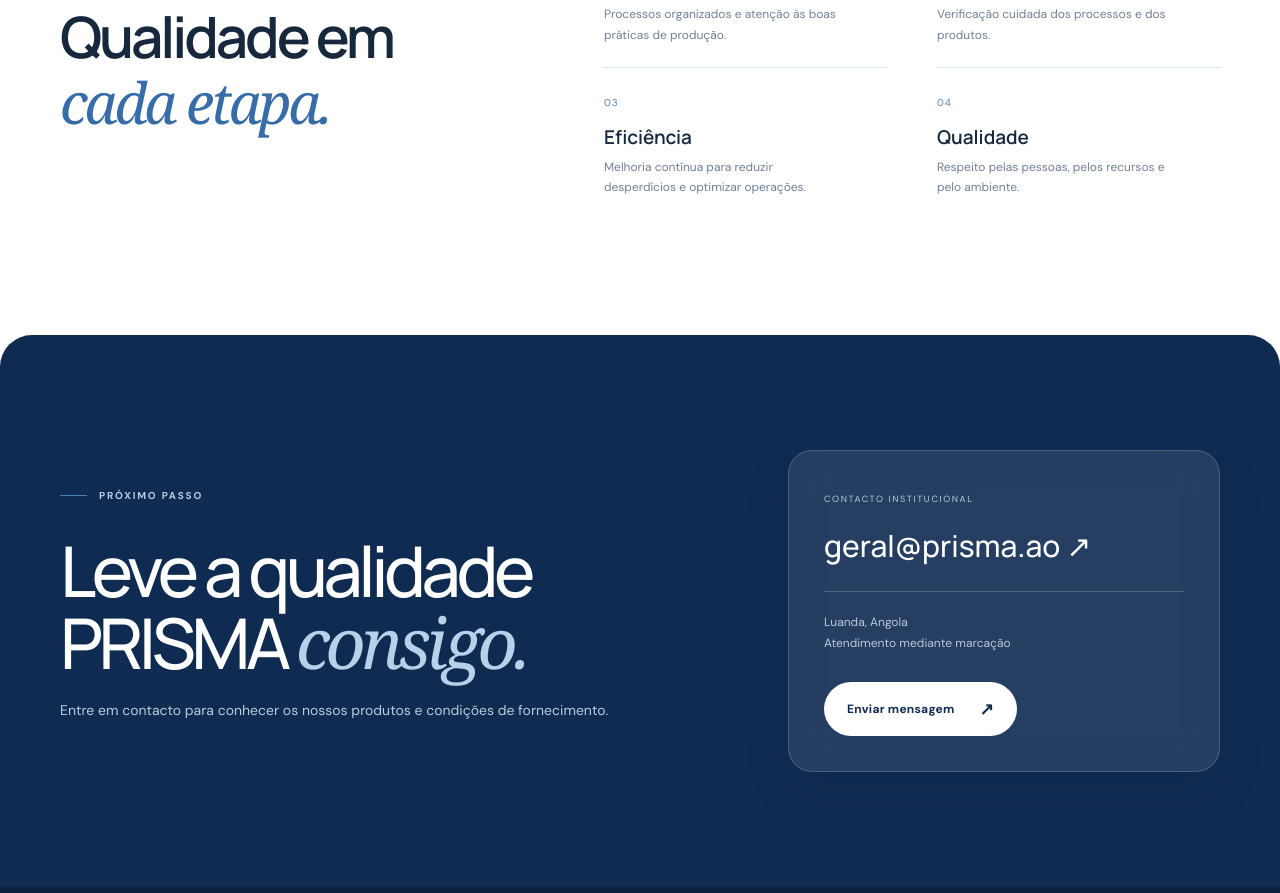
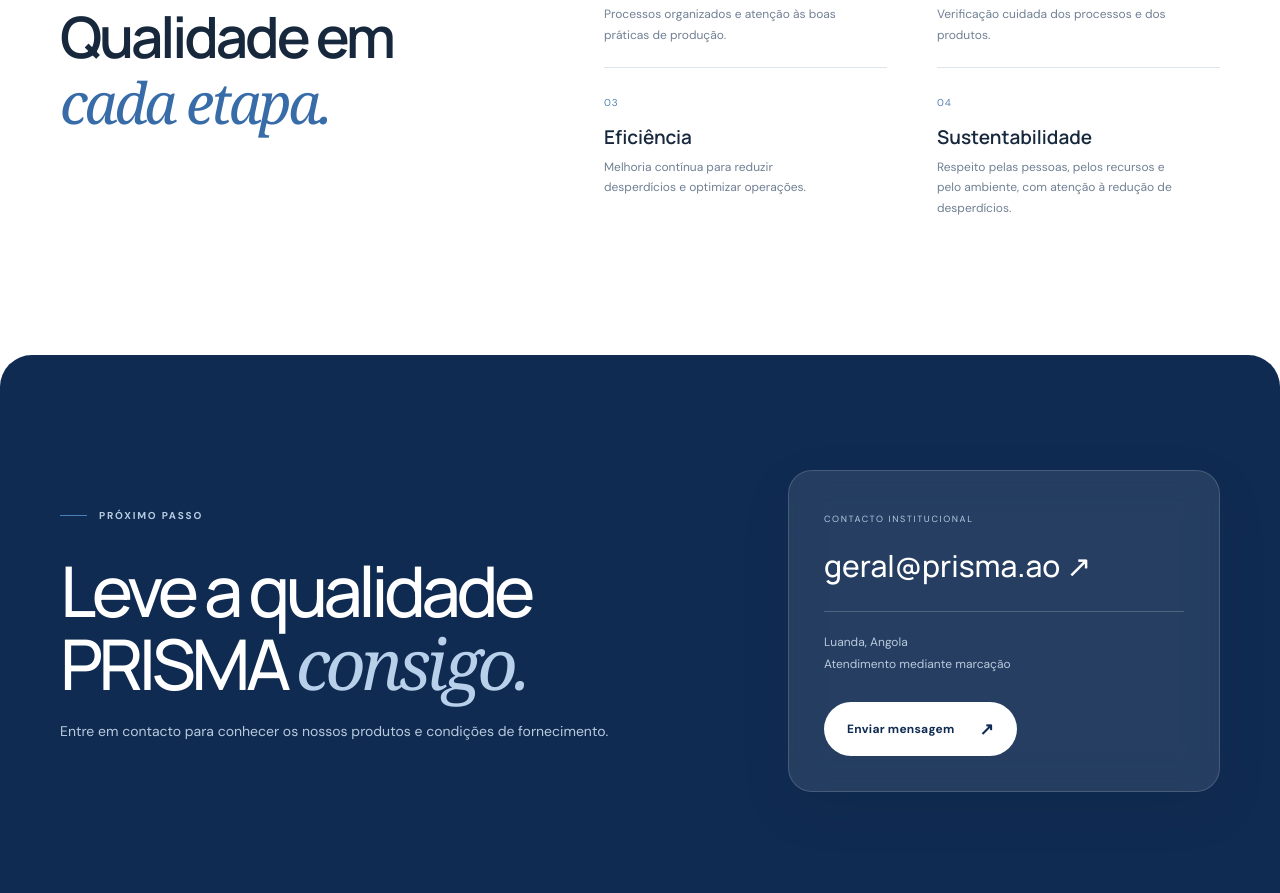
Before and after one commit to layouter787-source/www.prisma.ao, a plain HTML site: page index.html in a window 1280 px wide. Shown: the part 4033-4926 px from the top of the page. Drawn offline with Linux system fonts and the light colour scheme.

Commit message:
Polish PRISMA principles copy

```diff
--- a/index.html
+++ b/index.html
@@ -96,7 +96,7 @@
 
     <section class="statement" id="metodo"><div class="container statement-inner"><div class="eyebrow light"><span class="eyebrow-line"></span> A NOSSA ABORDAGEM</div><h2>Da linha de produção<br><em>para a vida real.</em></h2><div class="statement-bottom"><p>Acompanhamos o percurso de cada embalagem: preparação, enchimento, fecho, identificação e expedição. O objectivo é simples: consistência e confiança.</p><a class="button button-outline" href="#contactos">Vamos conversar <span>↗</span></a></div></div></section>
 
-    <section class="values section-pad"><div class="container values-layout"><div><div class="eyebrow"><span class="eyebrow-line"></span> O QUE NOS MOVE</div><p class="section-index">04 — PRINCÍPIOS</p><h2>Qualidade em<br><em>cada etapa.</em></h2></div><div class="values-list"><div><span>01</span><h3>Segurança</h3><p>Processos organizados e atenção às boas práticas de produção.</p></div><div><span>02</span><h3>Qualidade</h3><p>Verificação cuidada dos processos e dos produtos.</p></div><div><span>03</span><h3>Eficiência</h3><p>Melhoria contínua para reduzir desperdícios e optimizar operações.</p></div><div><span>04</span><h3>Qualidade</h3><p>Respeito pelas pessoas, pelos recursos e pelo ambiente.</p></div></div></div></section>
+    <section class="values section-pad"><div class="container values-layout"><div><div class="eyebrow"><span class="eyebrow-line"></span> O QUE NOS MOVE</div><p class="section-index">04 — PRINCÍPIOS</p><h2>Qualidade em<br><em>cada etapa.</em></h2></div><div class="values-list"><div><span>01</span><h3>Segurança</h3><p>Processos organizados e atenção às boas práticas de produção.</p></div><div><span>02</span><h3>Qualidade</h3><p>Verificação cuidada dos processos e dos produtos.</p></div><div><span>03</span><h3>Eficiência</h3><p>Melhoria contínua para reduzir desperdícios e optimizar operações.</p></div><div><span>04</span><h3>Sustentabilidade</h3><p>Respeito pelas pessoas, pelos recursos e pelo ambiente, com atenção à redução de desperdícios.</p></div></div></div></section>
 
     <section class="contact section-pad" id="contactos"><div class="container contact-layout"><div><div class="eyebrow light"><span class="eyebrow-line"></span> PRÓXIMO PASSO</div><h2>Leve a qualidade<br>PRISMA <em>consigo.</em></h2><p>Entre em contacto para conhecer os nossos produtos e condições de fornecimento.</p></div><div class="contact-panel"><span class="contact-label">CONTACTO INSTITUCIONAL</span><a href="mailto:geral@prisma.ao" class="contact-email">geral@prisma.ao ↗</a><div class="contact-rule"></div><p>Luanda, Angola<br>Atendimento mediante marcação</p><a class="button button-white" href="mailto:geral@prisma.ao?subject=Contacto%20-%20PRISMA">Enviar mensagem <span>↗</span></a></div></div></section>
   </main>
```
